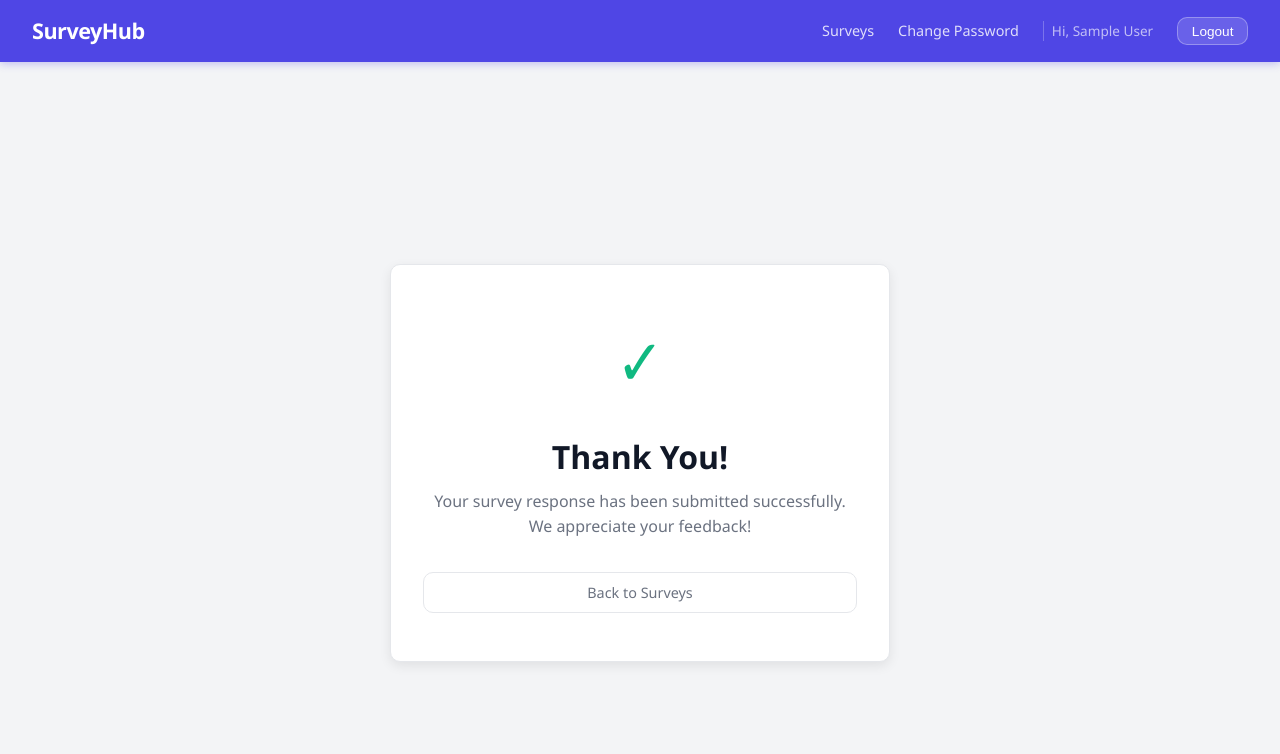
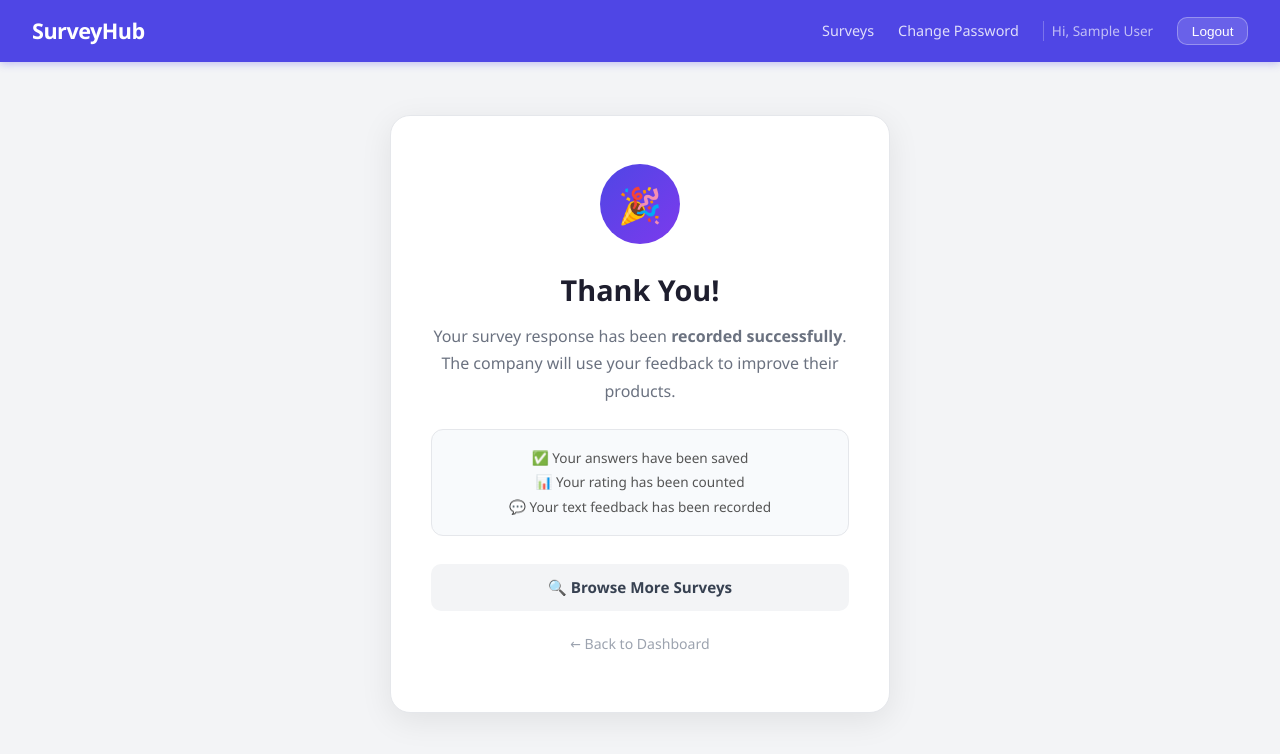
Before and after one commit to Todoshi56/SURVEYHUB, a React (Vite) app in the folder frontend/: page /thank-you in a window 1280 px wide. Shown: the top 754 px of the page. Built offline with nearby package versions, Linux system fonts and the light colour scheme; sample sign-in values are in the browser's storage.

Commit message:
feat: professional thank you page with confirmation summary and navigation

```diff
--- a/frontend/src/pages/ThankYou.jsx
+++ b/frontend/src/pages/ThankYou.jsx
@@ -5,22 +5,87 @@ export default function ThankYou() {
   const surveyId = location.state?.surveyId;
 
   return (
-    <div className="container thank-you-page">
-      <div className="thank-you-card">
-        <div className="thank-you-icon">✓</div>
-        <h1>Thank You!</h1>
-        <p className="thank-you-message">
-          Your survey response has been submitted successfully. We appreciate your feedback!
+    <div style={{
+      minHeight:'80vh', display:'flex', alignItems:'center',
+      justifyContent:'center', padding:'20px'
+    }}>
+      <div style={{
+        background:'#fff', borderRadius:'20px',
+        padding:'48px 40px', maxWidth:'500px', width:'100%',
+        textAlign:'center', boxShadow:'0 8px 32px rgba(0,0,0,0.08)',
+        border:'1px solid #e5e7eb'
+      }}>
+        <div style={{
+          width:'80px', height:'80px', borderRadius:'50%',
+          background:'linear-gradient(135deg, #4f46e5, #7c3aed)',
+          display:'flex', alignItems:'center', justifyContent:'center',
+          margin:'0 auto 24px auto', fontSize:'2.2rem'
+        }}>
+          🎉
+        </div>
+
+        <h1 style={{
+          fontSize:'1.8rem', fontWeight:'800',
+          color:'#1e1e2e', margin:'0 0 12px 0'
+        }}>
+          Thank You!
+        </h1>
+
+        <p style={{
+          color:'#6b7280', fontSize:'1rem',
+          lineHeight:'1.7', margin:'0 0 24px 0'
+        }}>
+          Your survey response has been <strong>recorded successfully</strong>.<br/>
+          The company will use your feedback to improve their products.
         </p>
 
-        <div className="thank-you-actions">
+        <div style={{
+          background:'#f8fafc', borderRadius:'12px',
+          padding:'16px', marginBottom:'28px',
+          border:'1px solid #e5e7eb'
+        }}>
+          <p style={{margin:0, fontSize:'0.85rem', color:'#555', lineHeight:'1.8'}}>
+            ✅ Your answers have been saved<br/>
+            📊 Your rating has been counted<br/>
+            💬 Your text feedback has been recorded
+          </p>
+        </div>
+
+        <div style={{display:'flex', flexDirection:'column', gap:'12px'}}>
           {surveyId && (
-            <Link to={`/response/${surveyId}`} className="btn btn-primary">
-              View Your Response
+            <Link
+              to={`/response/${surveyId}`}
+              style={{
+                display:'block', padding:'12px 24px',
+                background:'#4f46e5', color:'#fff',
+                borderRadius:'10px', fontWeight:'600',
+                textDecoration:'none', fontSize:'0.95rem',
+                transition:'background 0.2s'
+              }}
+            >
+              📄 View My Response
             </Link>
           )}
-          <Link to="/surveys" className="btn btn-secondary">
-            Back to Surveys
+          <Link
+            to="/surveys"
+            style={{
+              display:'block', padding:'12px 24px',
+              background:'#f3f4f6', color:'#374151',
+              borderRadius:'10px', fontWeight:'600',
+              textDecoration:'none', fontSize:'0.95rem'
+            }}
+          >
+            🔍 Browse More Surveys
+          </Link>
+          <Link
+            to="/dashboard"
+            style={{
+              display:'block', padding:'10px 24px',
+              color:'#9ca3af', fontWeight:'500',
+              textDecoration:'none', fontSize:'0.88rem'
+            }}
+          >
+            ← Back to Dashboard
           </Link>
         </div>
       </div>
```
